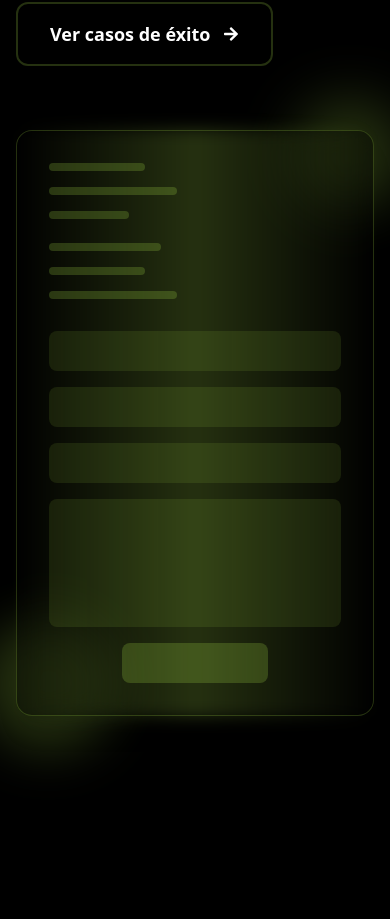
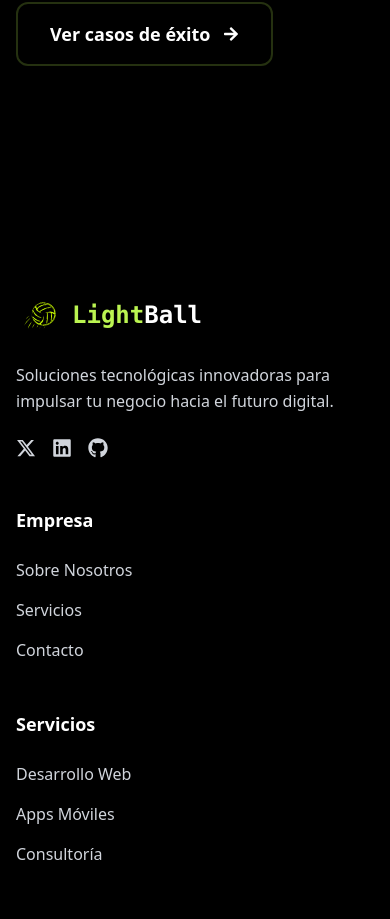
Before and after one commit to hectoremanuelpc/Lightball, a Next.js app in the folder frontend/: page / in a window 390 px wide. Shown: the part 7437-8356 px from the top of the page. Built offline with nearby package versions, Linux system fonts and the light colour scheme; no server answers.

Commit message:
responsive: home -> contact drawing

```diff
--- a/frontend/src/components/home/ContactCTAStatic.tsx
+++ b/frontend/src/components/home/ContactCTAStatic.tsx
@@ -88,7 +88,7 @@ export default function ContactCTAStatic() {
             whileInView={{ opacity: 1, scale: 1 }}
             transition={{ duration: 0.6 }}
             viewport={{ once: true }}
-            className="relative"
+            className="relative hidden md:block"
           >
             <div className="relative z-10 bg-black/40 backdrop-blur-md rounded-2xl p-8 border border-lime-300/20 shadow-xl">
               <div className="absolute -inset-0.5 bg-gradient-to-r from-lime-300/0 via-lime-300/20 to-lime-300/0 rounded-2xl blur-sm" />
```
